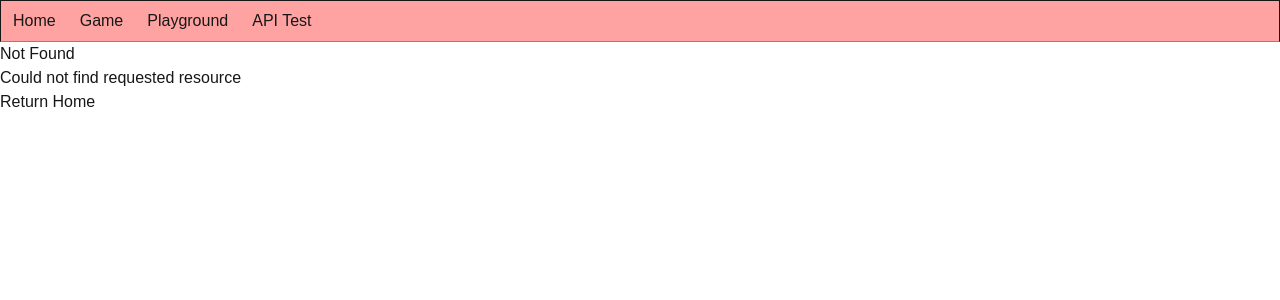
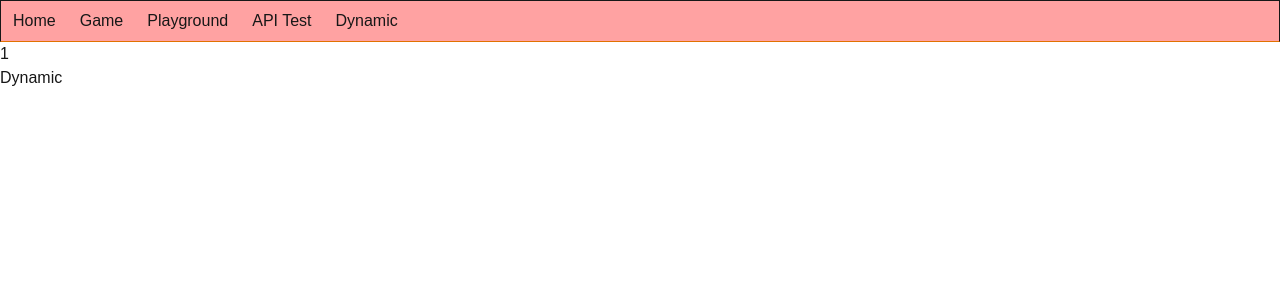
Before and after one commit to KrysOlechowski/next-16, a Next.js app: page /dynamic/1 in a window 1280 px wide. Before the commit this address had no page. Shown: the top 300 px of the page. Built offline with nearby package versions, Linux system fonts and the light colour scheme.

Commit message:
add dynamic route boilerplate

```diff
--- /dev/null
+++ b/src/app/dynamic/[id]/page.tsx
@@ -0,0 +1,13 @@
+export default async function Home({
+  params,
+}: {
+  params: Promise<{ id: string }>;
+}) {
+  const { id } = await params;
+  return (
+    <div>
+      <h3>{id}</h3>
+      <div>Dynamic</div>
+    </div>
+  );
+}
--- a/src/components/Header.tsx
+++ b/src/components/Header.tsx
@@ -14,6 +14,9 @@ export const Header = () => {
         <li className="my-2 mx-3">
           <a href="/api-test">API Test</a>
         </li>
+        <li className="my-2 mx-3">
+          <a href="/dynamic/1">Dynamic</a>
+        </li>
       </ul>
     </nav>
   );
```
